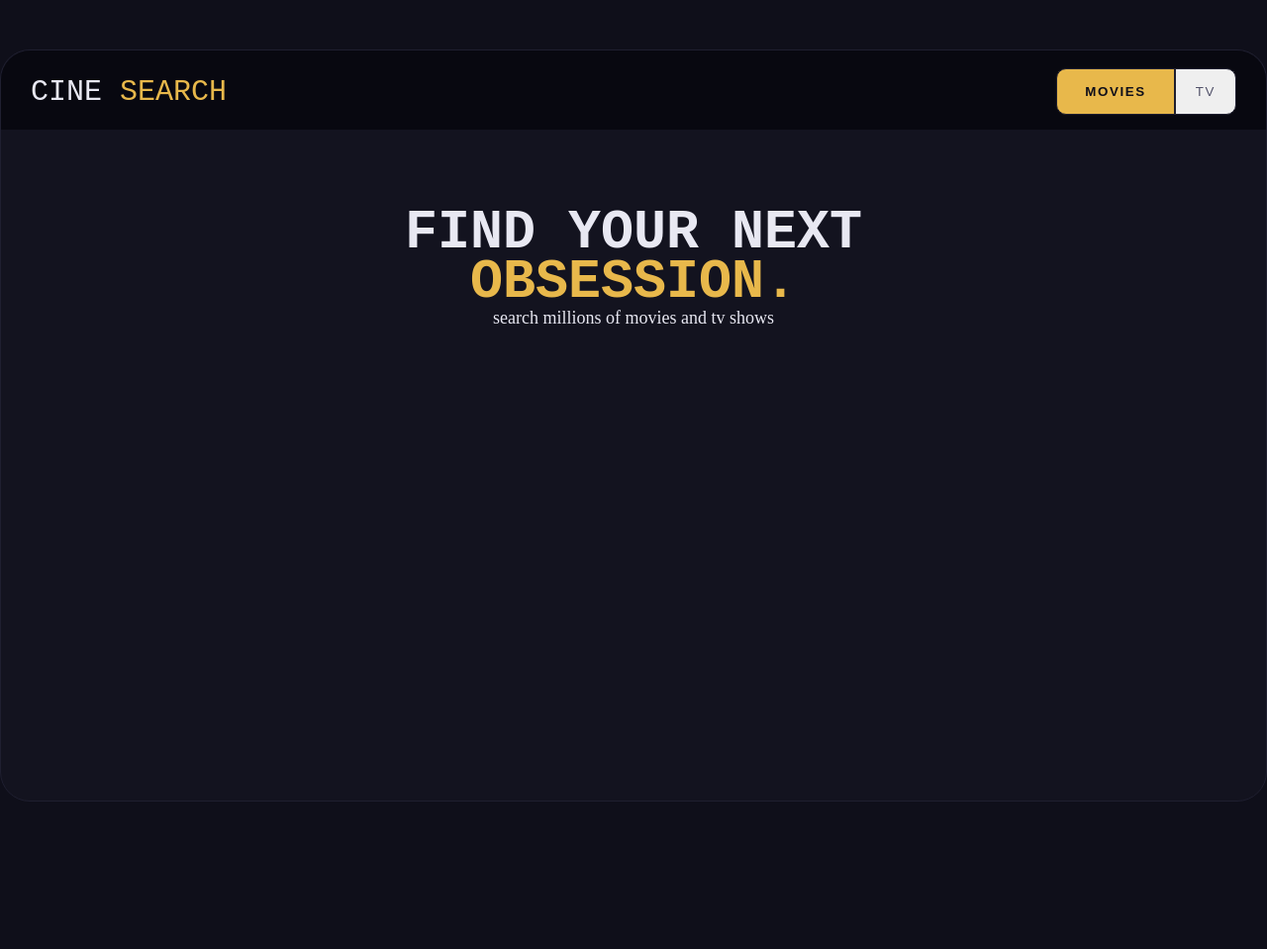
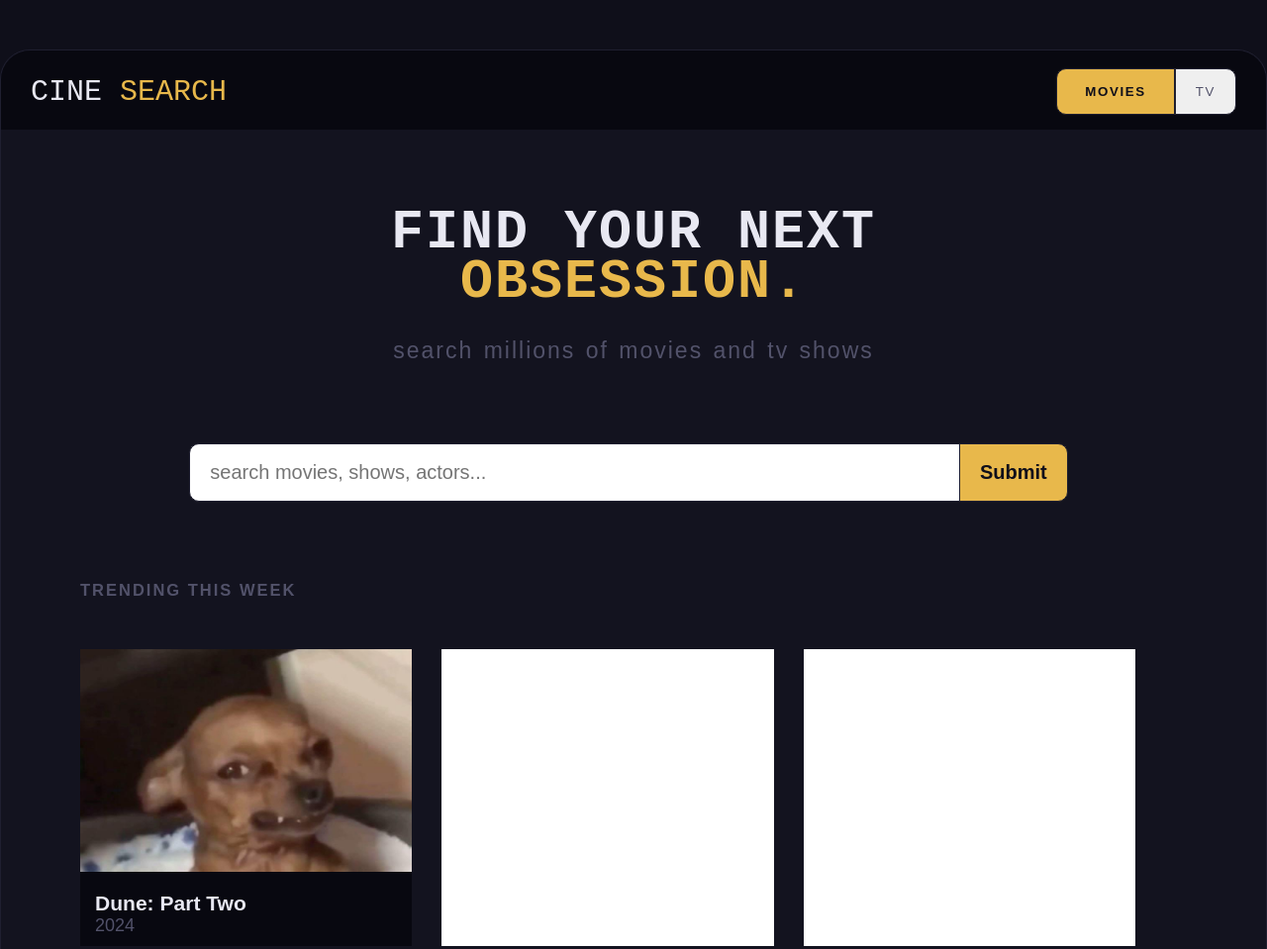
Before and after one commit to kivgcLOUDs/my-movie-sandbox, a website: page index.html in a window 1280 px wide. Shown: the top 959 px of the page at 99% size. Before the commit the page ends 860 px from the top, so only its background shows below. Drawn offline with Linux system fonts and the light colour scheme.

Commit message:
latest update on layout

```diff
--- a/index.html
+++ b/index.html
@@ -29,6 +29,40 @@
             <span> obsession.</span>
           </h1>
           <p class="master-sub-text">search millions of movies and tv shows</p>
+          <input
+            class="master-input"
+            placeholder="search movies, shows, actors..."
+          />
+          <button class="master-input-btn">submit</button>
+        </div>
+
+        <div class="movies">
+          <div class="movies-trend">
+            <h2 class="movies-trend-text">trending this week</h2>
+          </div>
+
+          <div class="movies-grid">
+            <div class="movies-grid-items">
+              <div class="movies-grid-items-imgs">
+                <img
+                  src="img/movie.jpg"
+                  class="movies-grid-items-img"
+                  alt="movie name"
+                />
+              </div>
+              <div class="movies-grid-items-info">
+                <h3 class="movies-grid-items-info-title">Dune: Part Two</h3>
+                <p class="movies-grid-items-info-year">2024</p>
+              </div>
+            </div>
+            <div class="movies-grid-items"></div>
+            <div class="movies-grid-items"></div>
+            <div class="movies-grid-items"></div>
+            <div class="movies-grid-items"></div>
+            <div class="movies-grid-items"></div>
+            <div class="movies-grid-items"></div>
+            <div class="movies-grid-items"></div>
+          </div>
         </div>
       </main>
     </div>
--- a/sass/base.scss
+++ b/sass/base.scss
@@ -33,4 +33,5 @@ body {
   background-color: var(--surface);
   color: var(--text);
   font-size: 1.8rem;
+  font-family: var(--display);
 }
--- a/sass/component.scss
+++ b/sass/component.scss
@@ -10,3 +10,8 @@
 .content {
   padding: 8rem 8rem;
 }
+
+.movies {
+  margin-top: 8rem;
+  font-size: 1.8rem;
+}
--- a/sass/layout.scss
+++ b/sass/layout.scss
@@ -64,9 +64,102 @@
     font-family: var(--mono);
     font-weight: 800;
     line-height: 5rem;
+    letter-spacing: 2px;
 
     & span {
       color: var(--gold);
     }
   }
+
+  &-sub-text {
+    color: var(--muted);
+    width: 100%;
+    margin-top: 3rem;
+    word-spacing: 2px;
+    letter-spacing: 2px;
+    font-size: 2.3rem;
+  }
+
+  &-input {
+    width: 70%;
+    padding: 1.7rem 2rem;
+    font-size: 2rem;
+    color: var(--muted);
+    font-weight: 400;
+    border: 1px solid var(--border);
+    border-bottom-left-radius: 1rem;
+    border-top-left-radius: 1rem;
+    // outline-color: var(--gold);
+    outline: none;
+    // outline-style: 1px solid;
+    // transition: all 0.2s;
+
+    &-btn {
+      margin-top: 8rem;
+      padding: 1.7rem 2rem;
+      font-size: 2rem;
+      border: 1px solid var(--border);
+      color: var(--surface);
+      font-weight: 700;
+      text-transform: capitalize;
+      background-color: var(--gold);
+      transform: translateX(-10px);
+      border-bottom-right-radius: 1rem;
+      border-top-right-radius: 1rem;
+
+      &:active {
+        border: 1px solid var(--border);
+        outline: none;
+      }
+    }
+  }
 }
+
+.movies {
+  &-trend {
+    font-size: 1.1rem;
+    text-transform: uppercase;
+    color: var(--muted);
+    font-family: var(--momo);
+    letter-spacing: 2px;
+  }
+
+  &-grid {
+    margin-top: 5rem;
+    display: flex;
+    flex-wrap: wrap;
+    gap: 3rem;
+    // justify-content: space-between;
+    &-items {
+      height: 30rem;
+      width: 30%;
+      background-color: #fff;
+      position: relative;
+
+      &-imgs{
+        height: 100%;
+      }
+
+      &-img {
+        width: 100%;
+        height: 100%;
+        // min-height: 10rem;
+
+        background-position: center;
+        background-size: cover;
+      }
+
+      &-info {
+        position: absolute;
+        bottom: 0;
+        width: 100%;
+        background-color: var(--bg);
+        padding: 2rem 0 1rem 1.5rem;
+
+        &-year {
+          color: var(--muted);
+        }
+      }
+    }
+  }
+}
```
Also changed, not shown: css/style.css, img/movie.jpg (added), 1 other file.
